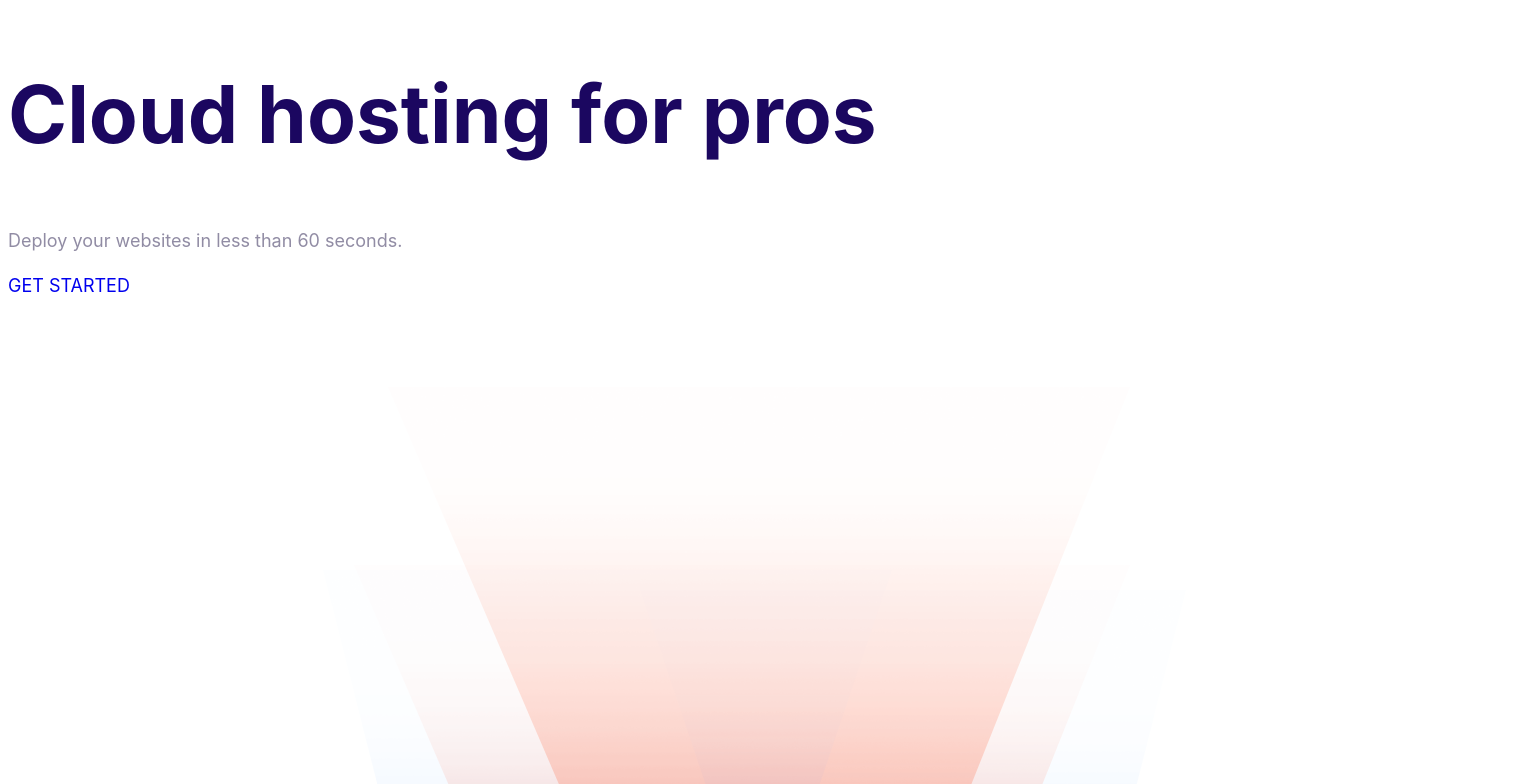
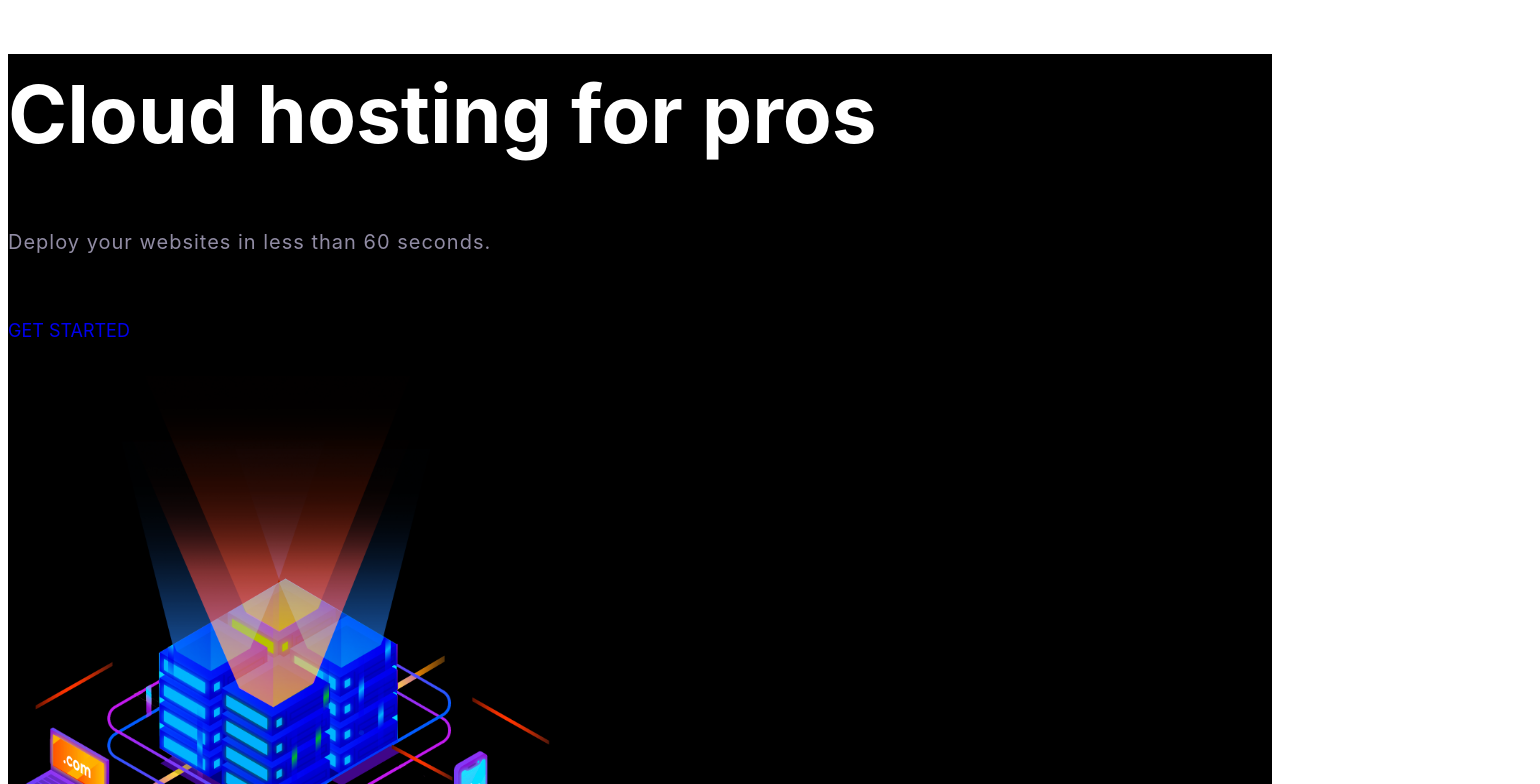
Before and after one commit to Gabriel7721/K25ISTF01-CSS-Project, a plain HTML site: page components/Block-Skewed-Left.html in a window 1280 px wide. Shown: the top 784 px of the page, 1540 px wide, since content can reach past the window. Drawn offline with Linux system fonts and the light colour scheme.

Commit message:
Block-Skewed-Left css

```diff
--- a/components/Block-Skewed-Left.html
+++ b/components/Block-Skewed-Left.html
@@ -6,12 +6,14 @@
     <title>Block-Skewed-Left</title>
     <link rel="stylesheet" href="../css/styles.css" />
   </head>
-  <body>
-    <header>
-      <h1 class="block--heading">Cloud hosting for pros</h1>
-      <p class="hero--tagline">Deploy your websites in less than 60 seconds.</p>
-      <a href="#" class="btn">GET STARTED</a>
-    </header>
-    <img src="../images/banner.png" alt="hero-img" class="hero--image" />
+  <body >
+    <div class="container">
+        <header class="hero">
+          <h1 class="block--heading">Cloud hosting for pros</h1>
+          <p class="hero--tagline">Deploy your websites in less than 60 seconds.</p>
+          <a href="#" class="btn">GET STARTED</a>
+        </header>
+        <img src="../images/banner.png" alt="hero-img" class="hero--image" />
+    </div>
   </body>
 </html>
--- a/css/styles.css
+++ b/css/styles.css
@@ -114,3 +114,29 @@ a {
     font-size: 1.1rem;
   }
 }
+
+/* Block-Skewed-Left CSS */
+.hero--tagline {
+  font-size: 2rem;
+  color: var(--color-body);
+  letter-spacing: 1px;
+  margin-top: 2rem;
+  margin-bottom: 6rem;
+}
+
+.hero--image{
+  width: 550px;
+}
+
+.container{
+  background-color: #000;
+  clip-path: polygon(0 0, 100% 0, 100% 88%, 0% 100%);
+}
+
+.block--heading{
+  color: #fff;
+}
+
+/* .hero{
+  cli
+} */
```
